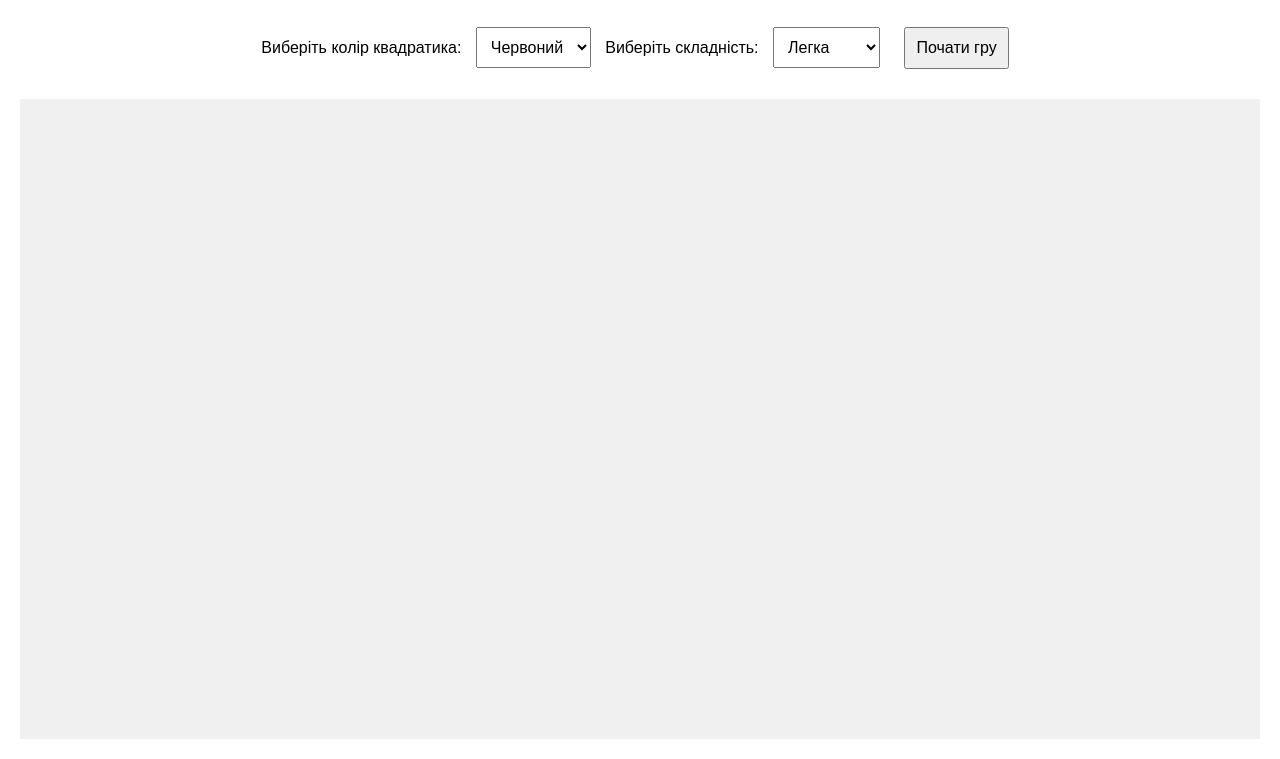
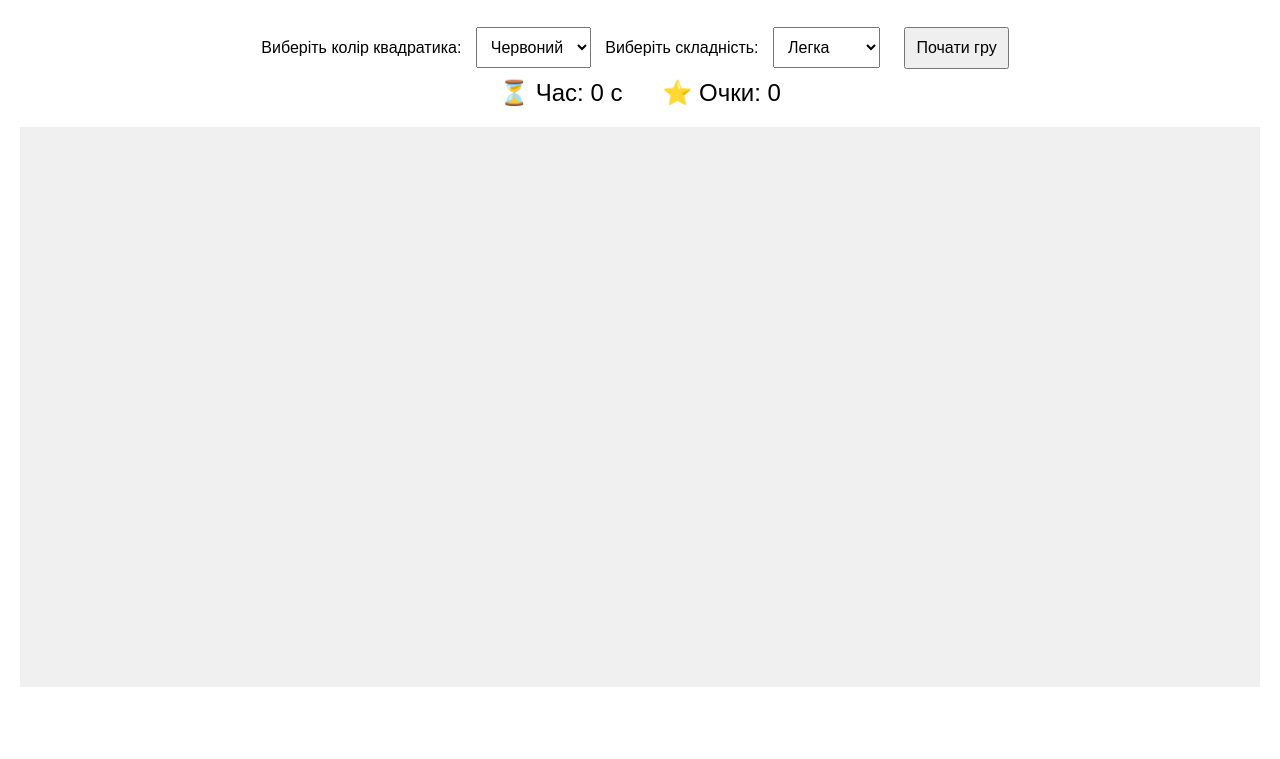
Before and after one commit to FedivStanislav/Lab5, a plain HTML site: page index.html in a window 1280 px wide. Shown: the part 81-840 px from the top of the page. After the commit the page ends 800 px from the top, so only its background shows below. Drawn offline with Linux system fonts and the light colour scheme.

Commit message:
Update index.html

```diff
--- a/index.html
+++ b/index.html
@@ -18,10 +18,17 @@
             padding: 10px;
             font-size: 16px;
         }
+        #stats {
+            display: flex;
+            justify-content: center;
+            gap: 40px;
+            font-size: 24px;
+            margin-bottom: 20px;
+        }
         #gameArea {
             position: relative;
             width: 100%;
-            height: 80vh;
+            height: 70vh;
             background-color: #f0f0f0;
             overflow: hidden;
             margin-top: 20px;
@@ -56,6 +63,12 @@
         <button id="startButton">Почати гру</button>
     </div>
 
+    <!-- ДОДАНО НОВЕ -->
+    <div id="stats">
+        <div id="timeDisplay">⏳ Час: 0 с</div>
+        <div id="scoreDisplay">⭐ Очки: 0</div>
+    </div>
+
     <div id="gameArea"></div>
 
     <script src="script.js"></script>
```
